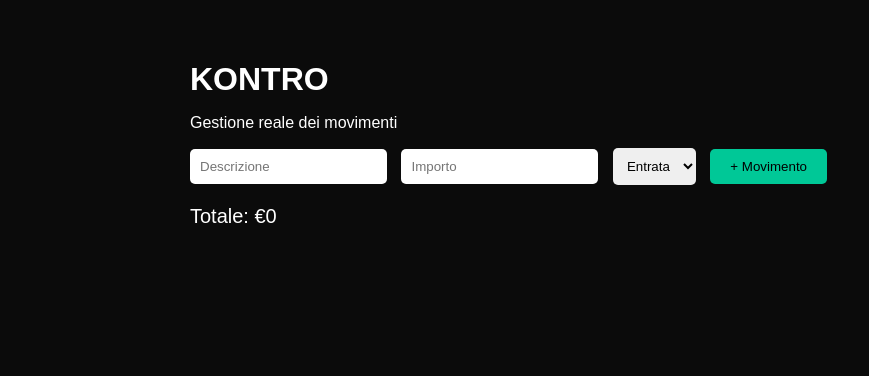
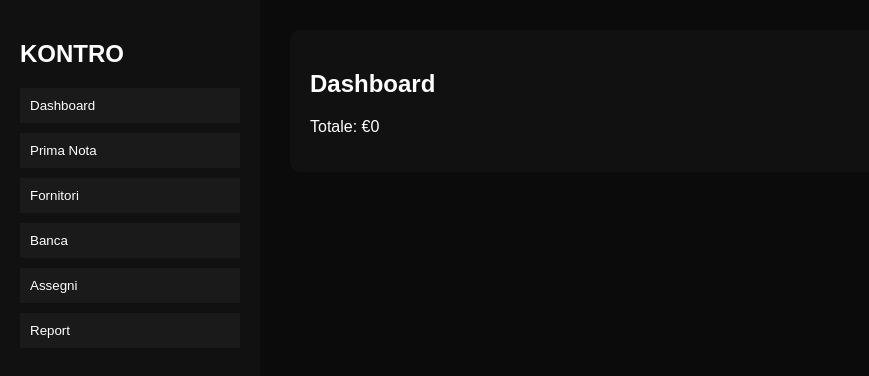
Before and after one commit to FaberAi/KONTRO, a plain HTML site: page index.html in a window 1280 px wide. Shown: the whole page, without its empty margins (0-869 px from the left). Drawn offline with nearby package versions, Linux system fonts and the light colour scheme; no server answers.

Commit message:
Update index.html

```diff
--- a/index.html
+++ b/index.html
@@ -12,14 +12,44 @@ body {
   color: white;
 }
 
-.container {
-  padding: 40px;
-  max-width: 900px;
-  margin: auto;
+.layout {
+  display: flex;
 }
 
-h1 {
+/* SIDEBAR */
+.sidebar {
+  width: 220px;
+  background: #111;
+  height: 100vh;
+  padding: 20px;
+}
+
+.sidebar h2 {
+  margin-bottom: 20px;
+}
+
+.sidebar button {
+  width: 100%;
+  padding: 10px;
   margin-bottom: 10px;
+  background: #1a1a1a;
+  color: white;
+  border: none;
+  cursor: pointer;
+  text-align: left;
+}
+
+/* MAIN */
+.main {
+  flex: 1;
+  padding: 30px;
+}
+
+.card {
+  background: #111;
+  padding: 20px;
+  margin-bottom: 20px;
+  border-radius: 10px;
 }
 
 input, select {
@@ -29,17 +59,11 @@ input, select {
   border: none;
 }
 
-button {
-  padding: 10px 20px;
+button.action {
   background: #00C897;
   border: none;
-  border-radius: 5px;
+  padding: 10px 20px;
   cursor: pointer;
-}
-
-.totale {
-  margin-top: 20px;
-  font-size: 20px;
 }
 
 .mov {
@@ -51,9 +75,35 @@ button {
 
 <body>
 
-<div class="container">
-  <h1>KONTRO</h1>
-  <p>Gestione reale dei movimenti</p>
+<div class="layout">
+
+  <!-- SIDEBAR -->
+  <div class="sidebar">
+    <h2>KONTRO</h2>
+
+    <button onclick="show('dashboard')">Dashboard</button>
+    <button onclick="show('primanota')">Prima Nota</button>
+    <button onclick="show('fornitori')">Fornitori</button>
+    <button onclick="show('banca')">Banca</button>
+    <button onclick="show('assegni')">Assegni</button>
+    <button onclick="show('report')">Report</button>
+  </div>
+
+  <!-- MAIN -->
+  <div class="main">
+
+    <!-- DASHBOARD -->
+    <div id="dashboard" class="section">
+      <div class="card">
+        <h2>Dashboard</h2>
+        <p id="totale">Totale: €0</p>
+      </div>
+    </div>
+
+    <!-- PRIMA NOTA -->
+    <div id="primanota" class="section" style="display:none;">
+      <div class="card">
+        <h2>Prima Nota</h2>
 
         <input id="desc" placeholder="Descrizione">
         <input id="imp" type="number" placeholder="Importo">
@@ -63,11 +113,45 @@ button {
           <option value="uscita">Uscita</option>
         </select>
 
-  <button onclick="aggiungi()">+ Movimento</button>
-
-  <div class="totale" id="totale">Totale: €0</div>
+        <button class="action" onclick="aggiungi()">Aggiungi</button>
 
         <div id="lista"></div>
+      </div>
+    </div>
+
+    <!-- FORNITORI -->
+    <div id="fornitori" class="section" style="display:none;">
+      <div class="card">
+        <h2>Fornitori</h2>
+        <p>Modulo in costruzione</p>
+      </div>
+    </div>
+
+    <!-- BANCA -->
+    <div id="banca" class="section" style="display:none;">
+      <div class="card">
+        <h2>Banca</h2>
+        <p>Modulo in costruzione</p>
+      </div>
+    </div>
+
+    <!-- ASSEGNI -->
+    <div id="assegni" class="section" style="display:none;">
+      <div class="card">
+        <h2>Assegni</h2>
+        <p>Modulo in costruzione</p>
+      </div>
+    </div>
+
+    <!-- REPORT -->
+    <div id="report" class="section" style="display:none;">
+      <div class="card">
+        <h2>Report</h2>
+        <p>Modulo in costruzione</p>
+      </div>
+    </div>
+
+  </div>
 </div>
 
 <script src="https://cdn.jsdelivr.net/npm/@supabase/supabase-js@2"></script>
@@ -75,72 +159,4 @@ button {
 <script>
 const client = window.supabase.createClient(
   "https://imghqxftitokjkajtjjc.supabase.co",
-  "eyJhbGciOiJIUzI1NiIsInR5cCI6IkpXVCJ9.eyJpc3MiOiJzdXBhYmFzZSIsInJlZiI6ImltZ2hxeGZ0aXRva2prYWp0ampjIiwicm9sZSI6ImFub24iLCJpYXQiOjE3NzU3NzE5MzMsImV4cCI6MjA5MTM0NzkzM30.-K5I31r8vVLwsSGliugnb0Q0v2sxlZbS2b9d6Yrs3qY"
-);
-
-async function aggiungi() {
-  const descrizione = document.getElementById("desc").value;
-  const importo = parseFloat(document.getElementById("imp").value);
-  const tipo = document.getElementById("tipo").value;
-
-  if (!descrizione || isNaN(importo)) {
-    alert("Compila i campi");
-    return;
-  }
-
-  const valore = tipo === "uscita" ? -importo : importo;
-
-  const { error } = await client
-    .from("movimenti")
-    .insert([{
-      descrizione,
-      importo: valore,
-      data: new Date().toISOString()
-    }]);
-
-  if (error) {
-    alert("Errore: " + error.message);
-    return;
-  }
-
-  document.getElementById("desc").value = "";
-  document.getElementById("imp").value = "";
-
-  carica();
-}
-
-async function carica() {
-  const { data, error } = await client
-    .from("movimenti")
-    .select("*")
-    .order("data", { ascending: false });
-
-  if (error) {
-    alert(error.message);
-    return;
-  }
-
-  let totale = 0;
-  const lista = document.getElementById("lista");
-  lista.innerHTML = "";
-
-  data.forEach(m => {
-    totale += Number(m.importo);
-
-    const colore = m.importo >= 0 ? "#00C897" : "#ff4d4d";
-
-    lista.innerHTML += `
-      <div class="mov" style="color:${colore}">
-        ${m.descrizione} - €${m.importo}
-      </div>
-    `;
-  });
-
-  document.getElementById("totale").innerText = "Totale: €" + totale;
-}
-
-carica();
-</script>
-
-</body>
-</html>
+  "eyJhbGciOiJIUzI1NiIsInR5cCI6IkpXVCJ9.eyJpc3MiOiJzd
```
Lines whose indentation alone changed are shown as unchanged.
